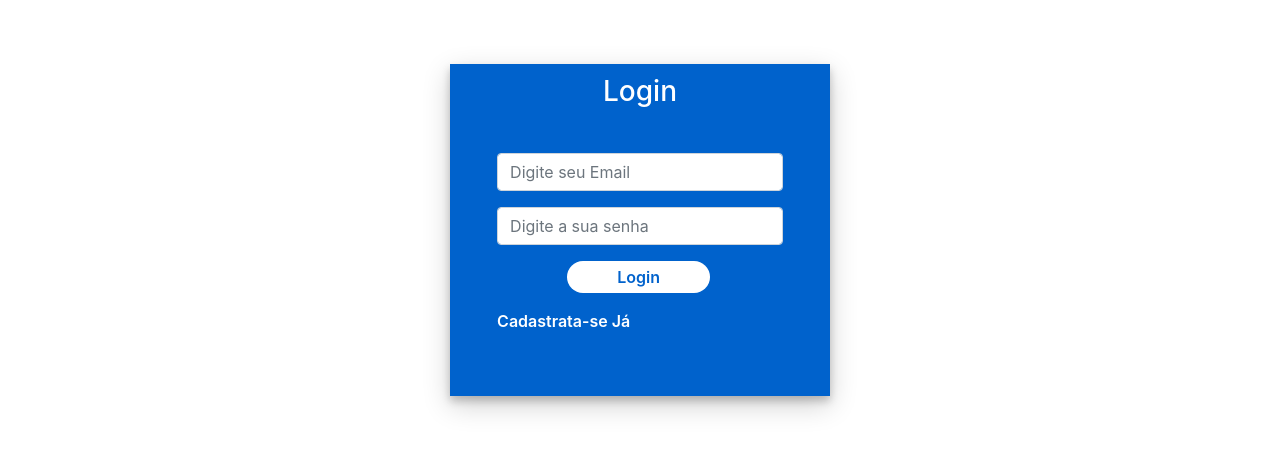
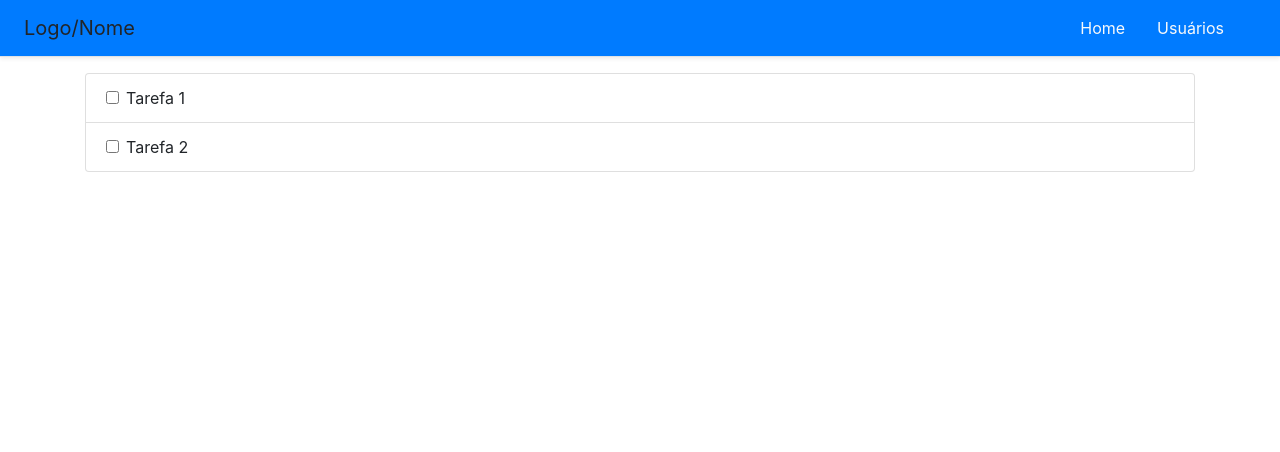
Before and after one commit to fredcrodrigues/task_list, an Angular app in the folder app/: page / in a window 1280 px wide. Shown: the top 452 px of the page. Built offline with nearby package versions, Linux system fonts and the light colour scheme.

Commit message:
tela lista de tarefas

```diff
--- a/app/src/app/app.component.html
+++ b/app/src/app/app.component.html
@@ -1 +1,3 @@
-<app-login></app-login>
+<!--app-login></app-login>-->
+
+<app-lista-tarefas></app-lista-tarefas>
--- a/app/src/app/app.module.ts
+++ b/app/src/app/app.module.ts
@@ -7,11 +7,13 @@ import { AppComponent } from './app.component';
 import { LoginComponent } from './login/login.component'
 import { FormsModule, ReactiveFormsModule } from '@angular/forms';
 import { FormDebugComponent } from './form-debug/form-debug.component';
+import { ListaTarefasComponent } from './lista-tarefas/lista-tarefas.component';
 @NgModule({
   declarations: [
     AppComponent,
     LoginComponent,
-    FormDebugComponent
+    FormDebugComponent,
+    ListaTarefasComponent
 
   ],
   imports: [
--- /dev/null
+++ b/app/src/app/lista-tarefas/lista-tarefas.component.html
@@ -0,0 +1,27 @@
+<div class="d-flex flex-column flex-md-row align-items-center p-3 px-md-4 mb-3 bg-primary border-bottom shadow-sm">
+    <h5 class="my-0 mr-md-auto font-weight-normal">Logo/Nome</h5>
+    <nav class="my-2 my-md-0 mr-md-3">
+      <a class="p-3 text-light" href="#">Home</a>
+      <a class="p-3 text-light" href="#">Usuários</a>
+    </nav>
+</div>
+<div class="container">
+    <ul class="list-group">
+        <li class="list-group-item d-flex justify-content-between align-items-center">
+            <div class="form-check">
+                <input class="form-check-input" type="checkbox" value="">
+                <label class="form-check-label" for="flexCheckDefault">
+                  Tarefa 1
+                </label>
+            </div>
+        </li>
+        <li class="list-group-item d-flex justify-content-between align-items-center">
+            <div class="form-check">
+                <input class="form-check-input" type="checkbox" value="">
+                <label class="form-check-label" for="flexCheckDefault">
+                 Tarefa 2
+                </label>
+            </div>
+        </li>
+      </ul>
+</div>
--- /dev/null
+++ b/app/src/app/lista-tarefas/lista-tarefas.component.ts
@@ -0,0 +1,15 @@
+import { Component, OnInit } from '@angular/core';
+
+@Component({
+  selector: 'app-lista-tarefas',
+  templateUrl: './lista-tarefas.component.html',
+  styleUrls: ['./lista-tarefas.component.css']
+})
+export class ListaTarefasComponent implements OnInit {
+
+  constructor() { }
+
+  ngOnInit(): void {
+  }
+
+}
```
Also changed, not shown: app/src/app/lista-tarefas/lista-tarefas.component.css (added), 1 other file (tests, documents, lock files or other folders).
